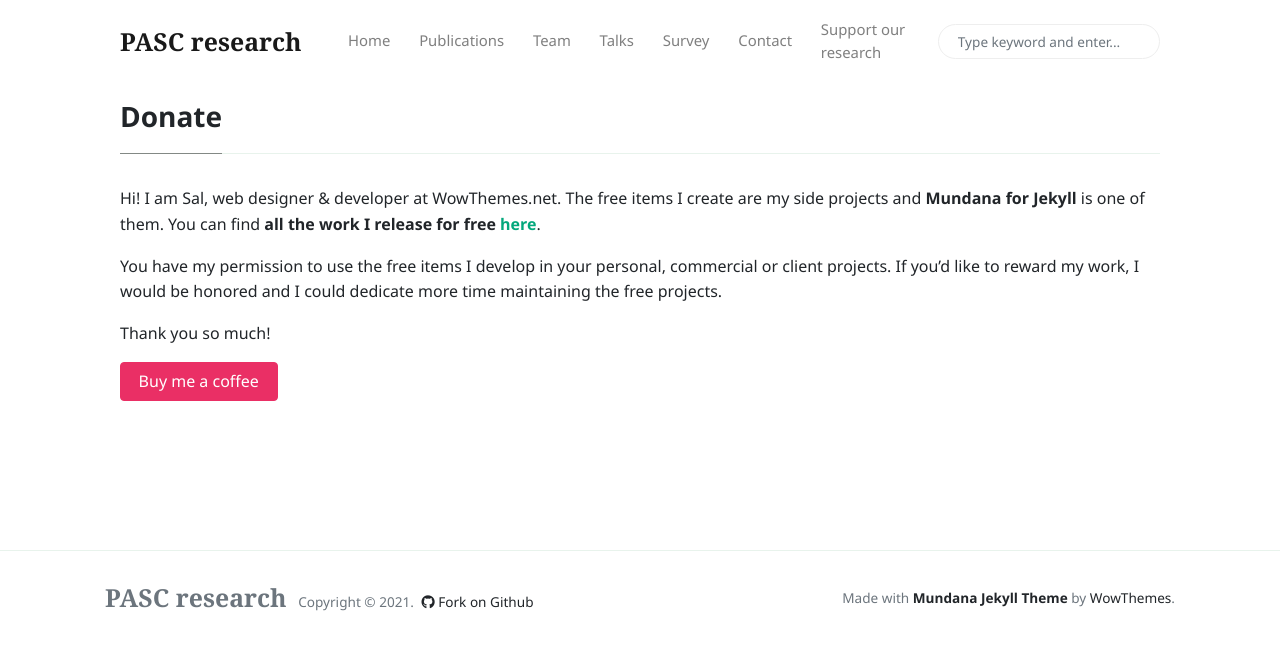
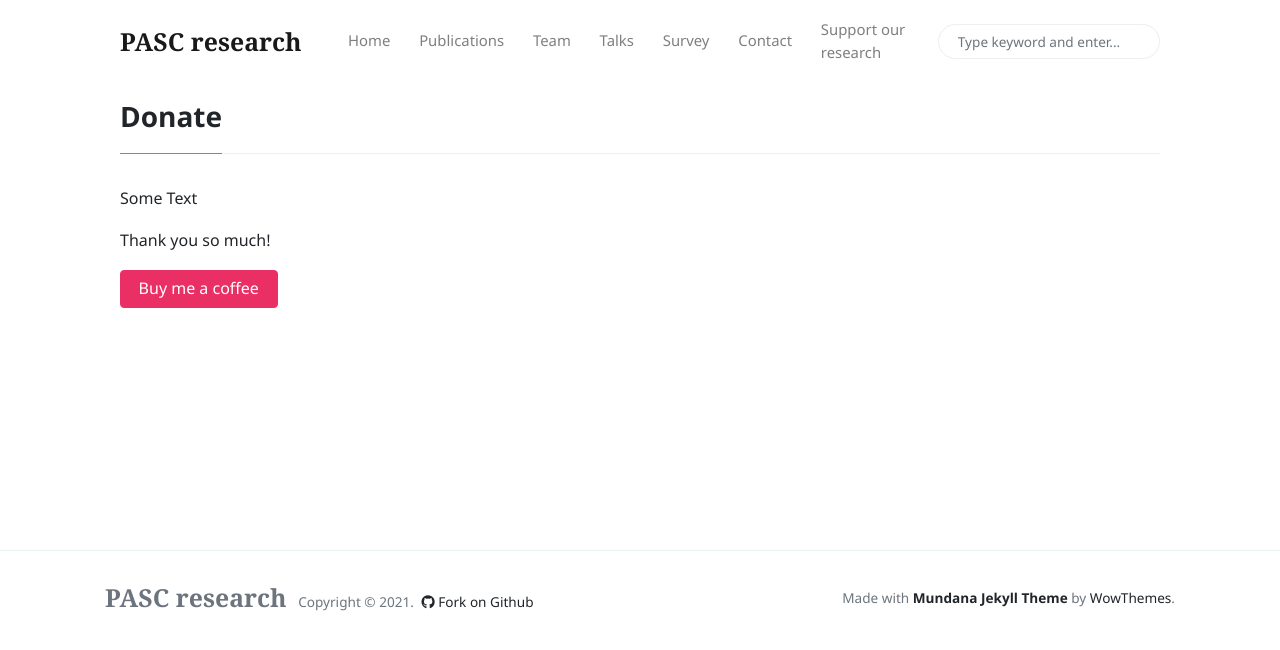
Before and after one commit to pasc-research/pasc-research.github.io, a Jekyll site: the page built from _pages/donate.md, in a window 1280 px wide. Shown: the top 650 px of the page. Built offline with Jekyll 4.4.1, drawn with Linux system fonts in a browser that asks for light colours; nearby versions of some CDN libraries.

Commit message:
fix rendering

```diff
--- a/_includes/menu-header.html
+++ b/_includes/menu-header.html
@@ -12,7 +12,8 @@
 <a class="nav-link" href="{{site.baseurl}}/contact.html">Talks</a>
 </li>
 <li class="nav-item">
-<a class="nav-link" href="{{site.baseurl}}/contact.html">Survey</a>
+<!--  Fix this later -->
+<a class="nav-link" href="https://matth-ijs.nl/files/jekyll_survey/index.html">Survey</a>
 </li>
 <li class="nav-item">
 <a class="nav-link" href="{{site.baseurl}}/contact.html">Contact</a>
--- a/_pages/donate.md
+++ b/_pages/donate.md
@@ -3,9 +3,8 @@ title: "Donate"
 permalink: "/buy-me-a-coffee.html"
 ---
 
-Hi! I am Sal, web designer & developer at WowThemes.net. The free items I create are my side projects and **Mundana for Jekyll** is one of them. You can find **all the work I release for free [here](https://www.wowthemes.net/category/free-themes-templates/)**.
+Some Text
 
-You have my permission to use the free items I develop in your personal, commercial or client projects. If you'd like to reward my work, I would be honored and I could dedicate more time maintaining the free projects.
 
 Thank you so much!
 
```
